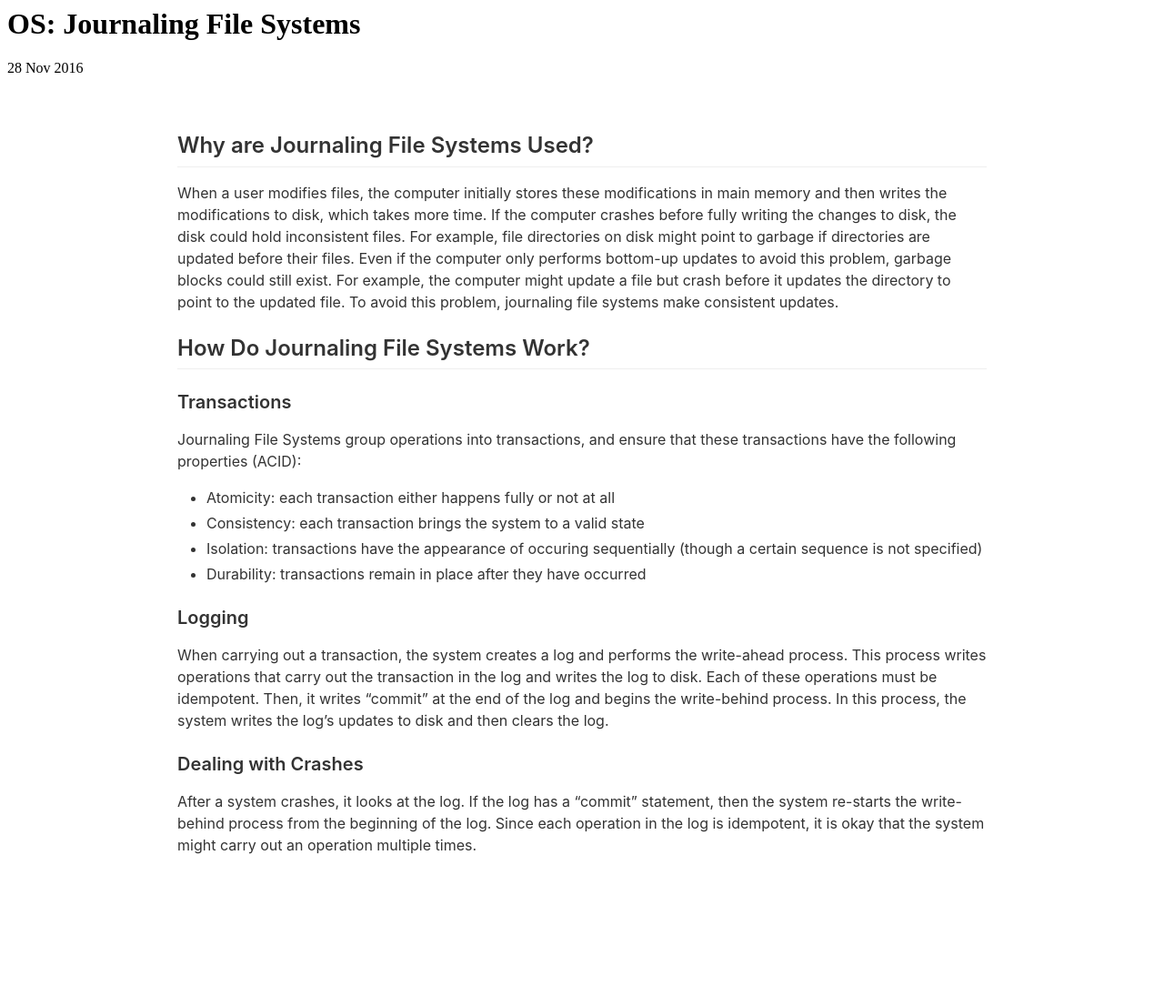
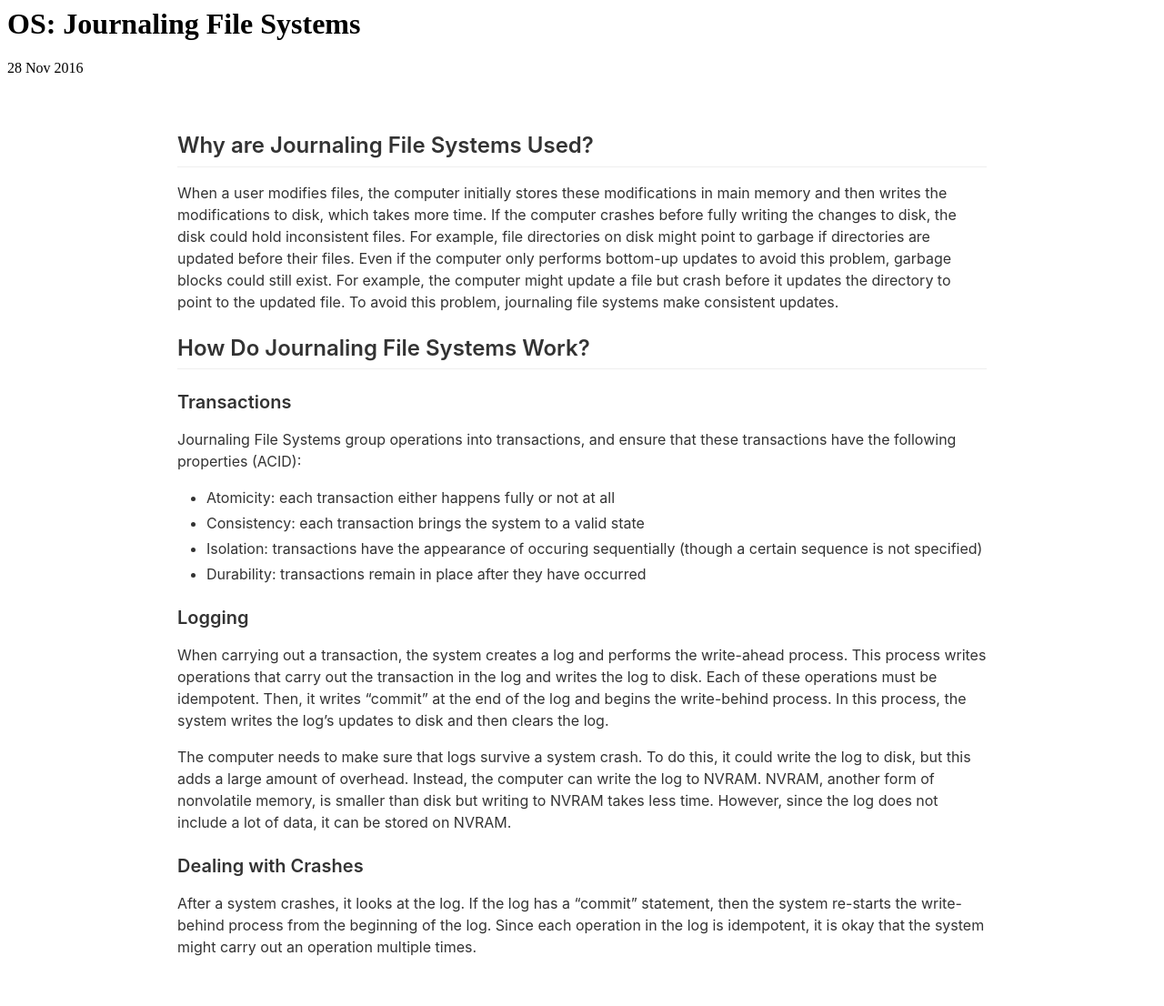
Before and after one commit to cchen23/cchen23.githhub.io, a Jekyll site: the page built from _posts/2016-11-28-os-journaling-file-systems.md, in a window 1280 px wide. Shown: the whole page at 91% size. Built offline with Jekyll 4.4.1, drawn with Linux system fonts in a browser that asks for light colours; before the commit the page ends 994 px from its top, so only the background shows below that.

Commit message:
Update 2016-11-28-os-journaling-file-systems.md

```diff
--- a/_posts/2016-11-28-os-journaling-file-systems.md
+++ b/_posts/2016-11-28-os-journaling-file-systems.md
@@ -22,5 +22,7 @@ Journaling File Systems group operations into transactions, and ensure that thes
 ### Logging
 When carrying out a transaction, the system creates a log and performs the write-ahead process. This process writes operations that carry out the transaction in the log and writes the log to disk. Each of these operations must be idempotent. Then, it writes "commit" at the end of the log and begins the write-behind process. In this process, the system writes the log's updates to disk and then clears the log.
 
+The computer needs to make sure that logs survive a system crash. To do this, it could write the log to disk, but this adds a large amount of overhead. Instead, the computer can write the log to NVRAM. NVRAM, another form of nonvolatile memory, is smaller than disk but writing to NVRAM takes less time. However, since the log does not include a lot of data, it can be stored on NVRAM.
+
 ### Dealing with Crashes
 After a system crashes, it looks at the log. If the log has a "commit" statement, then the system re-starts the write-behind process from the beginning of the log. Since each operation in the log is idempotent, it is okay that the system might carry out an operation multiple times.
```
